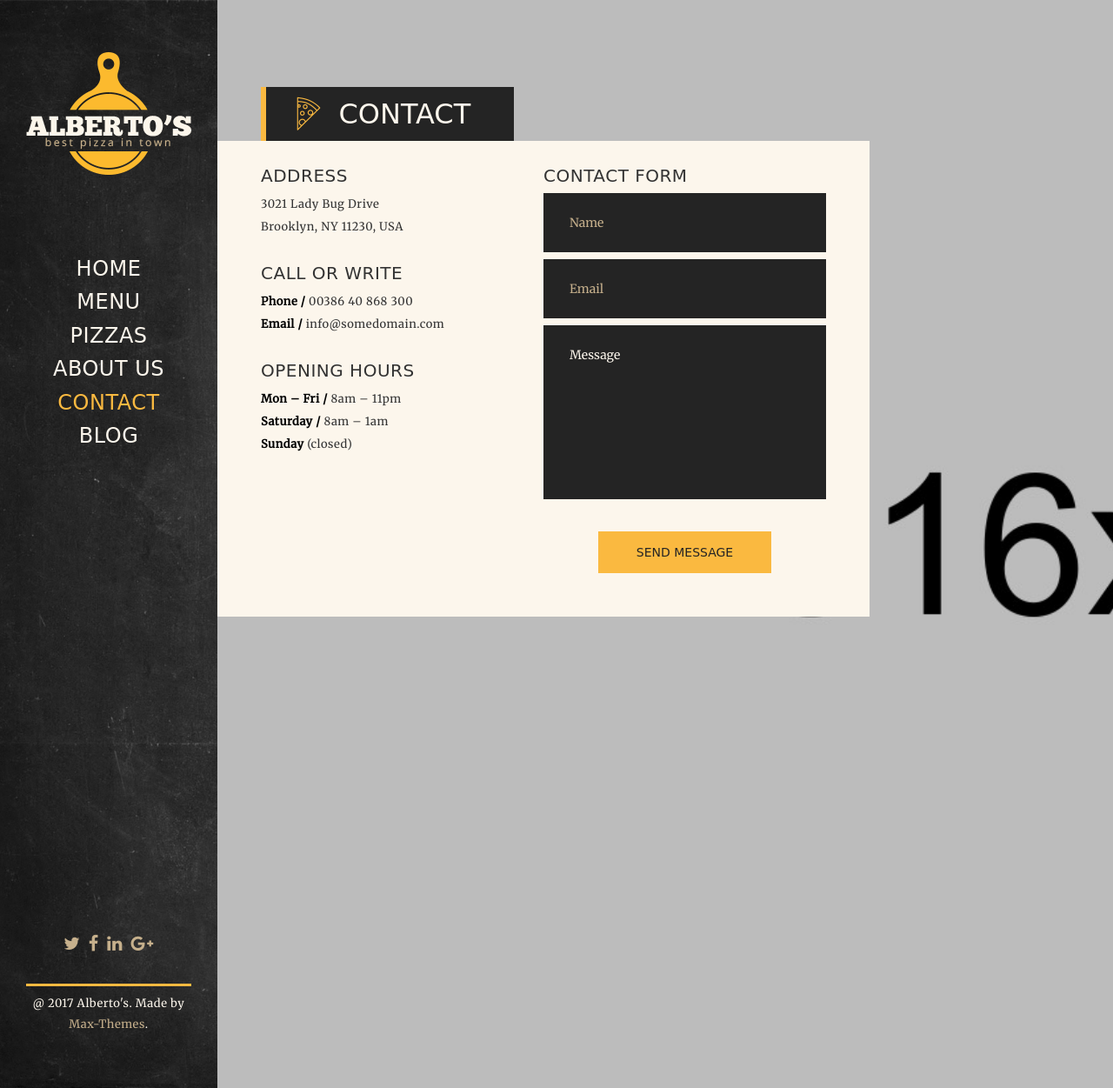
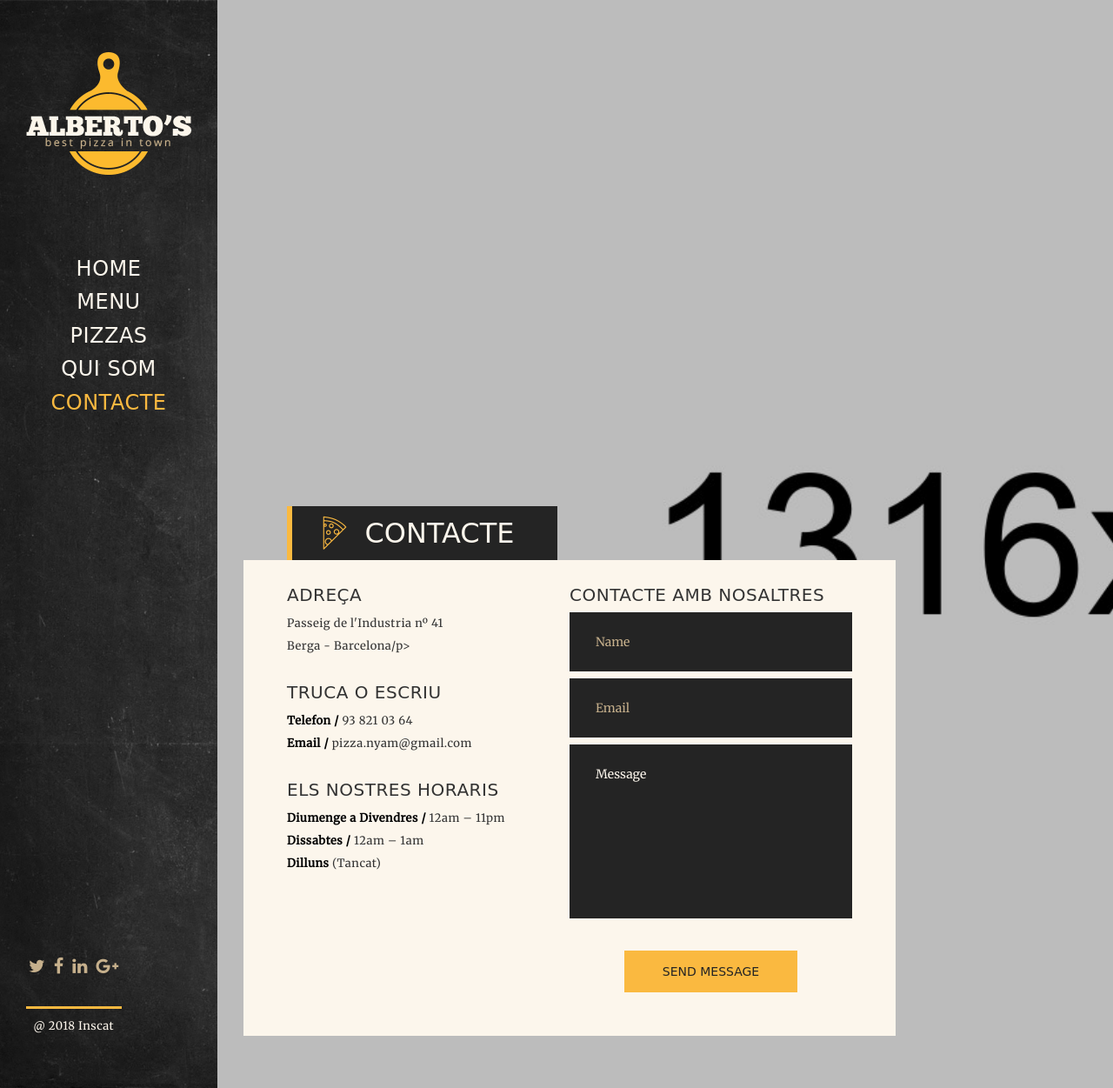
Before and after one commit to MarcFarres/PizzaWeb, a PHP site: page /contacte.php in a window 1280 px wide. Shown: the whole page at 87% size. Run offline with PHP 8.4, Linux system fonts and the light colour scheme; some libraries are stand-ins or nearby versions; some web fonts are replaced.

Commit message:
about.php

```diff
--- a/contacte.php
+++ b/contacte.php
@@ -47,9 +47,9 @@
                             <li class="menu-item menu-item-home"><a href="index.html">Home</a></li>
                             <li class="menu-item"><a href="menu.html">Menu</a></li>
                             <li class="menu-item"><a href="pizzas.html">Pizzas</a></li>
-                            <li class="menu-item"><a href="about.html">About us</a></li>
-                            <li class="menu-item current-menu-items current_page_item"><a href="contact.html">Contact</a></li>
-                            <li class="menu-item"><a href="blog.html">Blog</a></li>
+                            <li class="menu-item"><a href="about.html">Qui som</a></li>
+                            <li class="menu-item current-menu-items current_page_item"><a href="contact.html">Contacte</a></li>
+
                         </ul>
                     </div>
                 </div>
@@ -76,7 +76,7 @@
                     </ul>
                 </div>
                 <div class="footer-content">
-                    @ 2017 Alberto's. Made by <a href="http://themeforest.net/user/max-themes/portfolio" title="Pego HTML Themes">Max-Themes</a>.</div>
+                    @ 2018 Inscat
             </div>
         </div>
 
@@ -86,9 +86,9 @@
                     <li class="menu-item menu-item-home "><a href="index.html">Home</a></li>
                     <li class="menu-item"><a href="menu.html">Menu</a></li>
                     <li class="menu-item"><a href="pizzas.html">Pizzas</a></li>
-                    <li class="menu-item"><a href="about.html">About us</a></li>
-                    <li class="menu-item current-menu-items current_page_item"><a href="contact.html">Contact</a></li>
-                    <li class="menu-item"><a href="blog.html">Blog</a></li>
+                    <li class="menu-item"><a href="about.html">Qui som</a></li>
+                    <li class="menu-item current-menu-items current_page_item"><a href="contact.html">Contacte</a></li>
+
                 </ul>
             </div>
         </div>
@@ -103,7 +103,7 @@
                     <div class="page-title-outher">
                         <div class="page-title-inner">
                             <span class="page-title-icon flaticon-pizza-slice"></span>
-                            <h1 class="page-title">Contact</h1>
+                            <h1 class="page-title">Contacte</h1>
                             <div class="clear"></div>
                         </div>
                         <div class="clear"></div>
@@ -117,24 +117,24 @@
                     <div class="contact-info-wrapper">
                         <div class="contact-details">
                             <div class="contact-detail contact-detail1">
-                                <div class="contact-detail-title">Address</div>
+                                <div class="contact-detail-title">Adreça</div>
                                 <div class="contact-detail-content">
-                                    <p>3021 Lady Bug Drive<br /> Brooklyn, NY 11230, USA</p>
+                                    <p>Passeig de l'Industria nº 41<br /> Berga - Barcelona/p>
                                 </div>
                             </div>
                             <div class="contact-detail contact-detail2">
-                                <div class="contact-detail-title">Call or write</div>
+                                <div class="contact-detail-title">Truca o escriu</div>
                                 <div class="contact-detail-content">
-                                    <p><strong>Phone / </strong>00386 40 868 300<br />
-                                        <strong>Email / </strong>info@somedomain.com</p>
+                                    <p><strong>Telefon / </strong>93 821 03 64<br />
+                                        <strong>Email / </strong>pizza.nyam@gmail.com</p>
                                 </div>
                             </div>
                             <div class="contact-detail contact-detail3">
-                                <div class="contact-detail-title">Opening hours</div>
+                                <div class="contact-detail-title">Els nostres Horaris</div>
                                 <div class="contact-detail-content">
-                                    <p><strong>Mon – Fri / </strong>8am – 11pm<br />
-                                        <strong>Saturday / </strong>8am – 1am<br />
-                                        <strong>Sunday</strong> (closed)</p>
+                                    <p><strong>Diumenge a Divendres / </strong>12am – 11pm<br />
+                                        <strong>Dissabtes / </strong>12am – 1am<br />
+                                        <strong>Dilluns</strong> (Tancat)</p>
                                 </div>
                             </div>
                         </div>
@@ -144,7 +144,7 @@
 
                                 <form id="contact-form" action="#">
                                     <div class="albertos-contact-form">
-                                        <div class="contact-detail-title">Contact Form</div>
+                                        <div class="contact-detail-title">Contacte Amb nosaltres</div>
                                         <div class="app-name"><span class="wpcf7-form-control-wrap name-input">
                                             <input name="name" id="name" type="text" value="" size="40" class="wpcf7-form-control wpcf7-text wpcf7-validates-as-required" aria-required="true" aria-invalid="false" placeholder="Name" /></span></div>
                                         <div class="app-phone"><span class="wpcf7-form-control-wrap email-input">
@@ -186,7 +186,7 @@
                 </ul>
             </div>
             <div class="footer-content">
-                @ 2017 Alberto's. Made by <a href="http://themeforest.net/user/max-themes/portfolio" title="Pego HTML Themes">Pego</a> &amp; <a href="https://HTML.org/" title="HTML Themes">HTML</a>. </div>
+                @ 2018 Inscat
         </div>
     </div>
 
--- a/footer.php
+++ b/footer.php
@@ -5,7 +5,7 @@
                         <a class="fa sh-socials-url fa-twitter" href="#" title="Twitter" target="_blank"></a>
                     </li>
                     <li>
-                        <a class="fa sh-socials-url fa-facebook" href="#" title="Facebook" target="_blank"></a>
+                        <a class="fa sh-socials-url fa-facebook" href="https://www.facebook.com/pages/Pizza-Nyam-Berga/342154925812502" title="Facebook" target="_blank"></a>
                     </li>
                     <li>
                         <a class="fa sh-socials-url fa-linkedin" href="#" title="LinkedIn" target="_blank"></a>
@@ -16,5 +16,5 @@
                 </ul>
             </div>
             <div class="footer-content">
-                @ 2017 Alberto's. Made by <a href="http://themeforest.net/user/max-themes/portfolio" title="Pego HTML Themes">Pego</a> &amp; <a href="https://HTML.org/" title="HTML Themes">HTML</a>. </div>
+                @ 2018 Inscat. <a href="http://themeforest.net/user/max-themes/portfolio" title="Pego HTML Themes">Pego</a> &amp; <a href="https://HTML.org/" title="HTML Themes">HTML</a>. </div>
         </div>
--- a/includes/slider.php
+++ b/includes/slider.php
@@ -1,7 +1,7 @@
 <?php
 
 $home_slider = [
-  1 => ['thumb'=>'upload/slide4-100x50.jpg','img'=>'upload/slide4.jpg'],
+  1 => ['thumb'=>'images/download10.jpg','img'=>'upload/slide4.jpg'],
   2 => ['thumb'=>'upload/bg-pizza-100x50.jpg','img'=>'upload/bg-pizza.jpg'],
   3 => ['thumb' =>'upload/slide5-100x50.jpg','img'=>'upload/slide5.jpg']
 
--- a/pizzas.php
+++ b/pizzas.php
@@ -13,7 +13,7 @@
     <!-- Favicon Icon -->
     <link rel="shortcut icon" href="images/favicon.ico" type="image/vnd.microsoft.icon" />
     <link rel="icon" href="images/favicon.ico" type="image/x-ico" />
-    <title>ALBERTOS - Pizza & Restaurant HTML Template</title>
+    <title>PIZZA NYAM</title>
 
     <link rel='stylesheet' href='rs-slider/css/settings.css' type='text/css' media='all' />
     <link rel='stylesheet' href='css/animsition.css' type='text/css' media='all' />
```
Also changed, not shown: header.php (+5 -5 lines), 1 other file.
